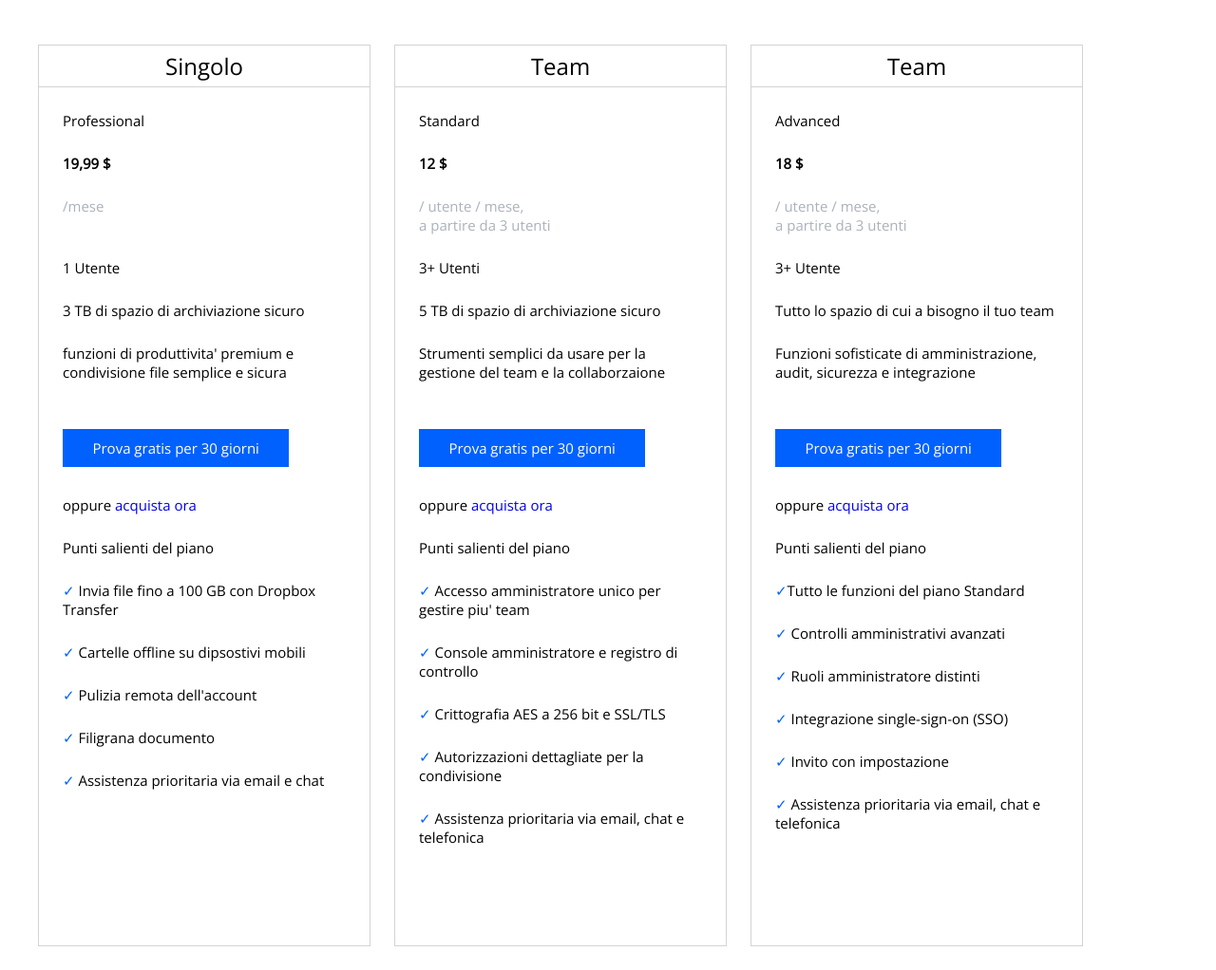
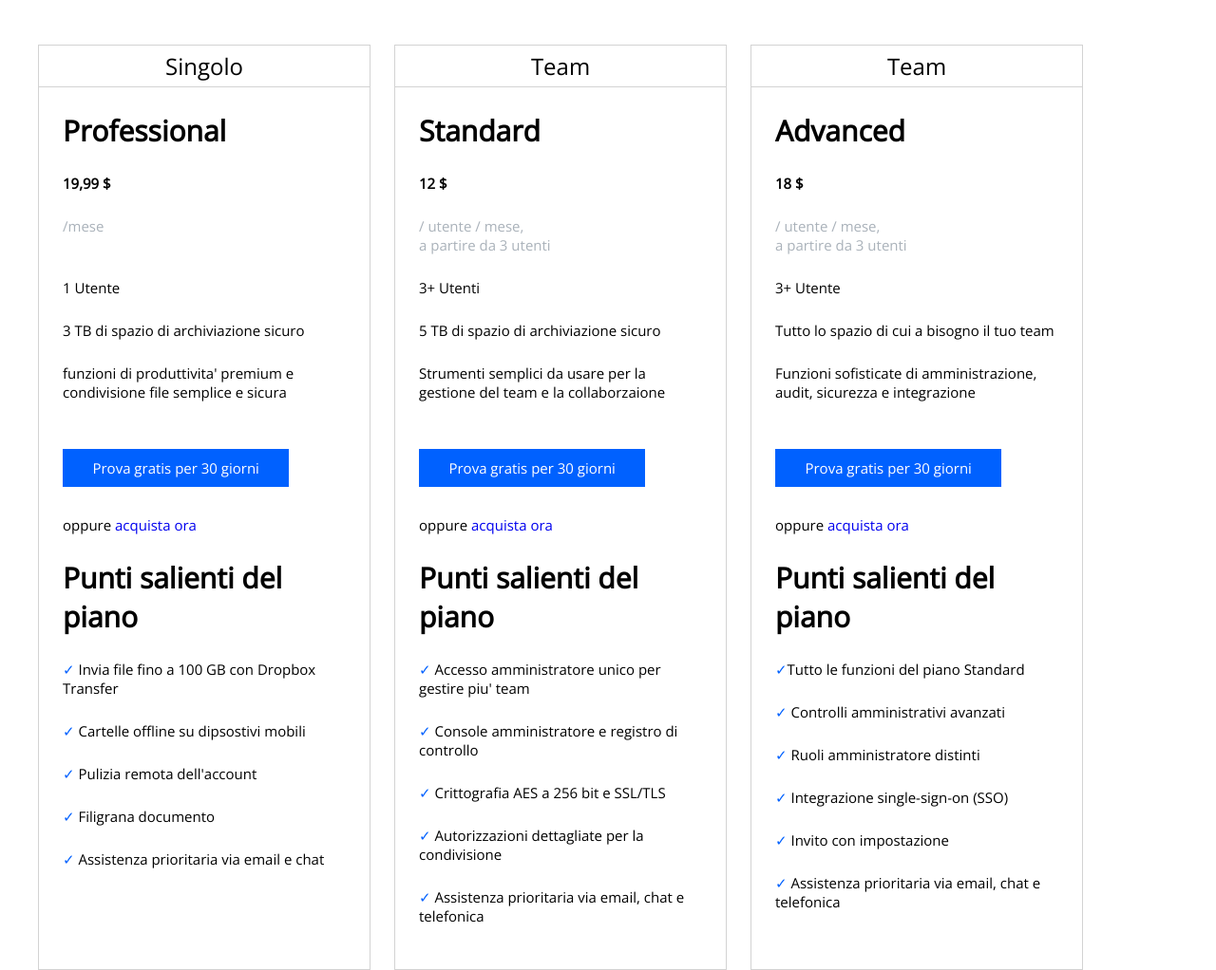
Before and after one commit to Sebushka89/htmlcss-dropbox, a plain HTML site: page index.html in a window 1280 px wide. Shown: the part 1017-2039 px from the top of the page at 95% size. Drawn offline with nearby package versions, Linux system fonts and the light colour scheme.

Commit message:
REFACTORING

```diff
--- a/css/style.css
+++ b/css/style.css
@@ -136,13 +136,13 @@ p{
 }
 
 .professional{
-    height: 950px;
+    height: 975px;
     border: 1px solid lightgray;
     width: 350px;
 }
 
 .standard{
-    height: 950px;
+    height: 975px;
     border: 1px solid lightgray;
     width: 350px;
     margin-right: 25px;
@@ -150,7 +150,7 @@ p{
 }
 
 .advanced{
-    height: 950px;
+    height: 975px;
     border: 1px solid lightgray;
     width: 350px;
 }
@@ -183,7 +183,7 @@ h2{
     height: 40px;
 }
 
-.colonne li:first-child{
+.container-margini li:first-child{
     font-weight: bolder;
     font-size: 30px;
 }
```
